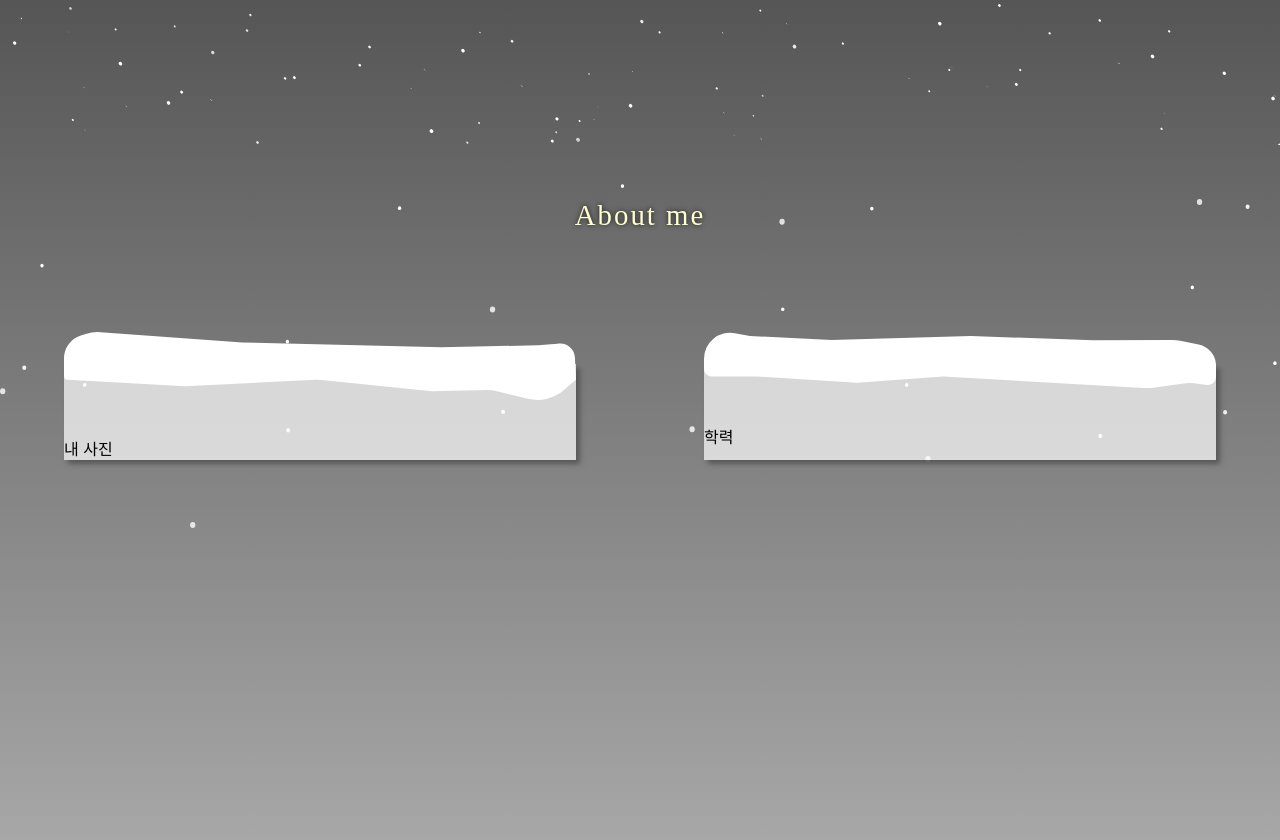
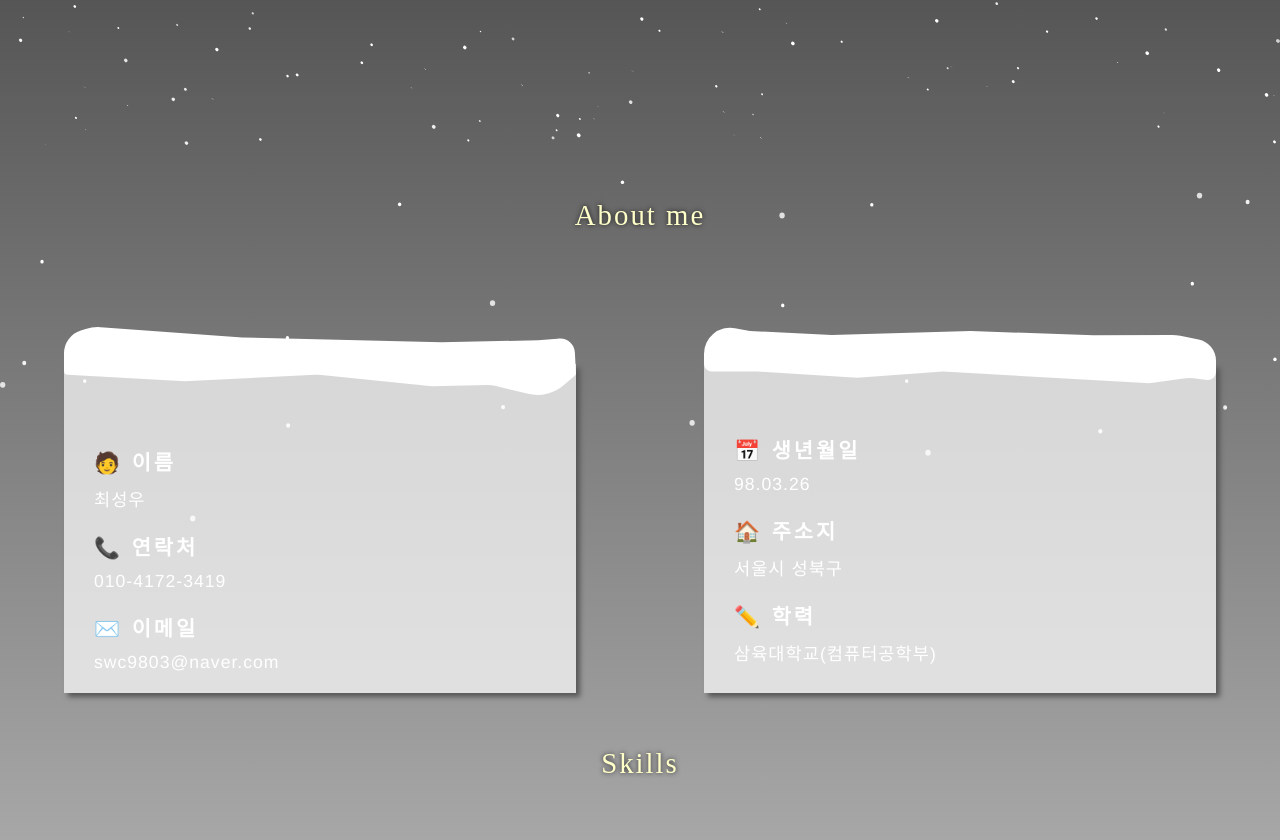
Before and after one commit to swc9803/portf, a Vue app: page / in a window 1280 px wide. Shown: the part 655-1495 px from the top of the page. Built offline with nearby package versions, Linux system fonts and the light colour scheme; a web font is replaced by a local one.

Commit message:
aboutme 내용 추가

```diff
--- a/src/components/Aboutme.vue
+++ b/src/components/Aboutme.vue
@@ -7,13 +7,27 @@
         <svg class="piledsnow1" preserveAspectRatio="none" xmlns="http://www.w3.org/2000/svg" fill="none" viewBox="0 0 636 85">
           <path fill="#fff" d="M0 32.8A29.9 29.9 0 0 1 20.9 4.3l6-1.9A50 50 0 0 1 45.5.2L221.5 13 469 19l120-2.5 24-2c10.8-2.1 21 5.8 21.6 16.9l1.4 26.8c0 .5-.2 1-.6 1.3L621 72A50 50 0 0 1 576.4 83l-38.6-9.4a50 50 0 0 0-12.8-1.4l-68 1.4-137.2-14.1a50 50 0 0 0-7.6-.2L150 67.5 4.7 59.3a5 5 0 0 1-4.7-5V32.8Z"/>
         </svg>
-        내 사진
+        <div class="labout">
+          <p>🧑 이름</p>
+          <p>최성우</p>
+          <p>📞 연락처</p>
+          <p>010-4172-3419</p>
+          <p>✉️ 이메일</p>
+          <p>swc9803@naver.com</p>
+        </div>
       </div>
       <div class="introduce" @mouseover="snowFallingAni2">
         <svg class="piledsnow2" preserveAspectRatio="none" xmlns="http://www.w3.org/2000/svg" fill="none" viewBox="0 0 636 70">
           <path fill="#fff" d="M0 33.4A32.4 32.4 0 0 1 38.4 1.5L57 5l101.6 5 172.6-5 152.4 5.2 98-.2c3.4 0 6.7.3 10 1l22.8 4.6A27 27 0 0 1 636 42v13.8a10 10 0 0 1-11.1 10l-16.5-2a50 50 0 0 0-12.8.2l-37.5 5.3a50 50 0 0 1-10 .4l-251-14.3-107 7.7-123.7-7.7H9.8A9.8 9.8 0 0 1 0 45.6V33.4Z"/>
         </svg>
-        학력
+        <div class="rabout">
+          <p>📅 생년월일</p>
+          <p>98.03.26</p>
+          <p>🏠 주소지</p>
+          <p>서울시 성북구</p>
+          <p>✏️ 학력</p>
+          <p>삼육대학교(컴퓨터공학부)</p>
+        </div>
       </div>
     </div>
   </div>
@@ -90,9 +104,25 @@ export default {
       }
       svg {
         position: relative;
-        top: -33%;
+        top: -11%;
         width: 100%;
         pointer-events: none;
+      }
+      div {
+        p {
+          margin: 10px 0 0 30px;
+          &:nth-child(odd) {
+            color: rgb(80, 80, 80);
+            letter-spacing: 3px;
+            font-size: 1.3em;
+            font-weight: 600;
+          }
+          &:nth-child(even) {
+            letter-spacing: 1px;
+            font-size: 1.1em;
+            margin-bottom: 20px;
+          }
+        }
       }
     }
   }
--- a/src/components/Myworks.vue
+++ b/src/components/Myworks.vue
@@ -306,7 +306,7 @@ export default {
 @media screen and (max-width: 1200px) {
   .sliderWrap {
     display: block !important;
-      margin: 25px;
+      margin: 0px;
   }
 }
 </style>
--- a/src/pages/Home.vue
+++ b/src/pages/Home.vue
@@ -16,7 +16,7 @@
       </p>
     </div>
   </div>
-  <div class="container aboutme" ref="aboutme">
+  <div class="aboutme" ref="aboutme">
     <Aboutme />
   </div>
   <div class="skills" ref="skills">
--- a/src/pages/Test1.vue
+++ /dev/null
@@ -1,15 +0,0 @@
-<template>
-  <div class="test">
-    <h1>This is an test page</h1>
-  </div>
-</template>
-
-<script>
-export default {
-
-}
-</script>
-
-<style lang="scss" scoped>
-
-</style>
--- a/src/router/index.js
+++ b/src/router/index.js
@@ -1,6 +1,5 @@
 import { createRouter, createWebHistory } from 'vue-router'
 import Home from '@/pages/Home'
-import Test1 from '@/pages/Test1'
 
 const router = createRouter({
   history: createWebHistory(),
@@ -9,11 +8,6 @@ const router = createRouter({
       path: '/',
       name: 'Home',
       component: Home
-    },
-    {
-      path: '/test1',
-      name: 'Test1',
-      component: Test1
     }
   ]
 })
```
